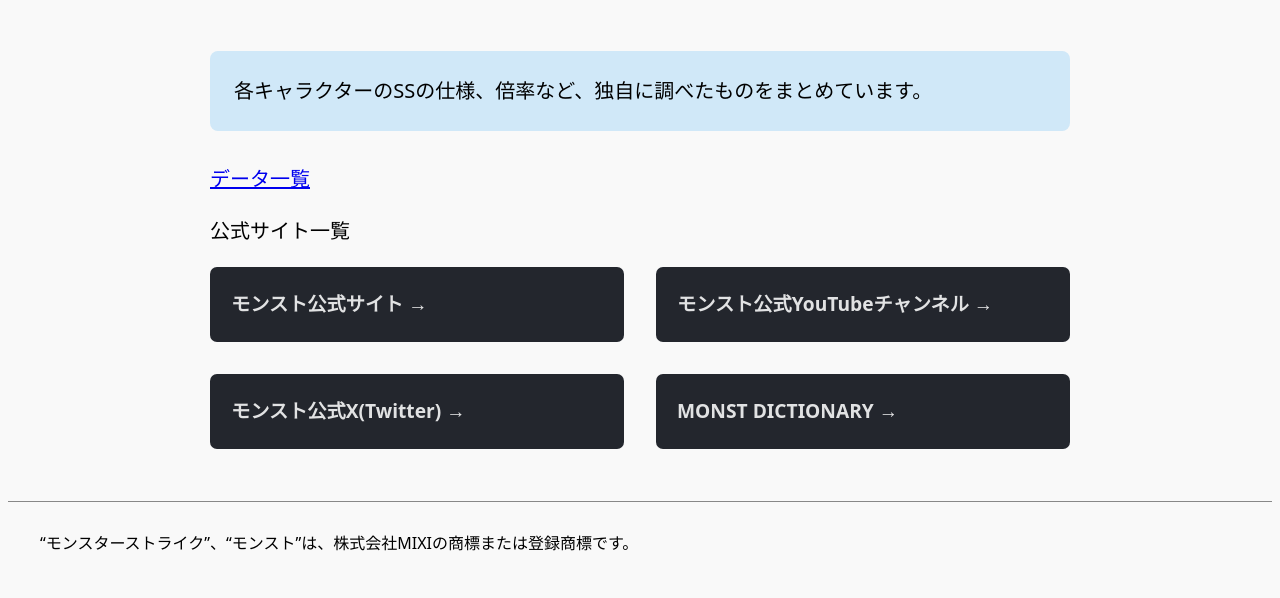
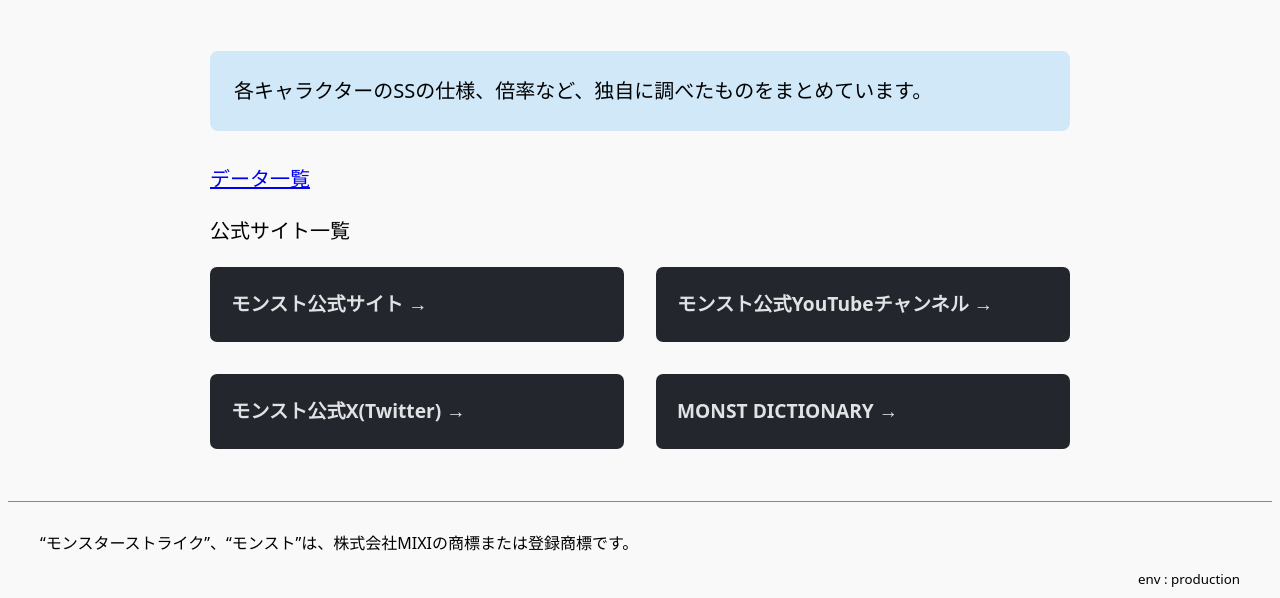
Before and after one commit to pote-to/mnst-database, an Astro site: page / in a window 1280 px wide. Shown: the part 202-800 px from the top of the page. Built offline with nearby package versions, Linux system fonts and the light colour scheme; Astro itself is replaced by a stand-in of ours.

Commit message:
mode view

```diff
--- a/src/components/Footer.astro
+++ b/src/components/Footer.astro
@@ -5,6 +5,7 @@
 <footer>
     <div>
         <p>“モンスターストライク”、“モンスト”は、株式会社MIXIの商標または登録商標です。</p>
+        <small style="float: right;">env : { import.meta.env.MODE }</small>
     </div>
 </footer>
 
```
